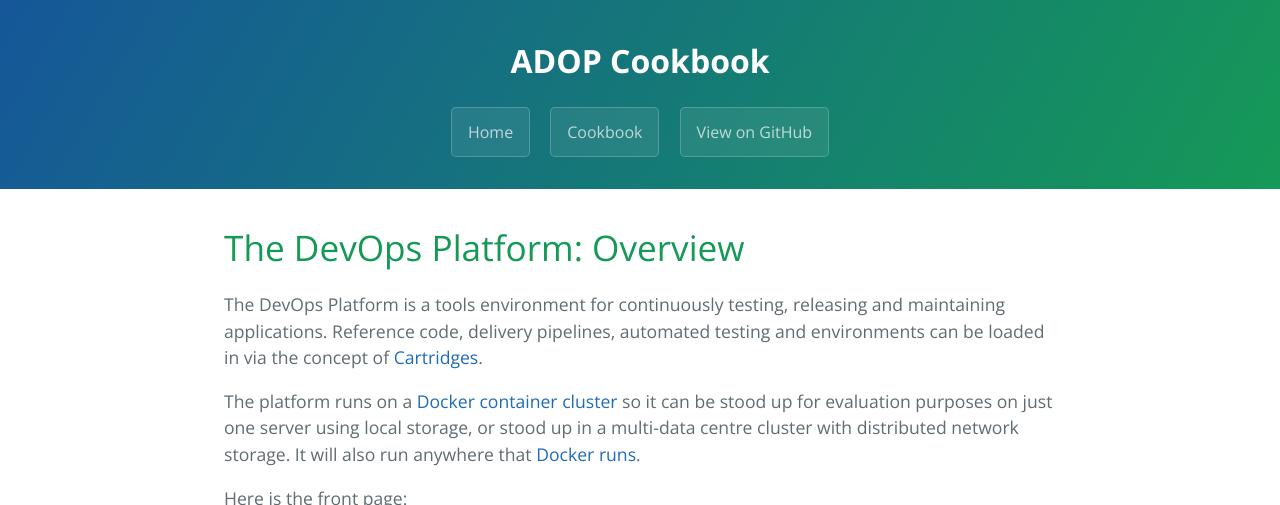
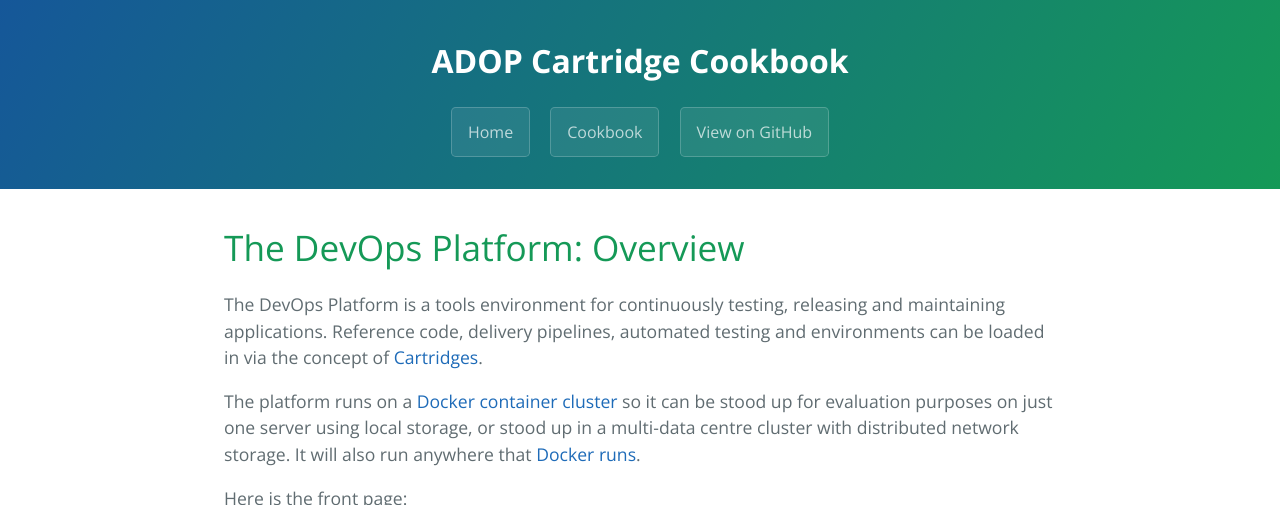
Before and after one commit to alexeymhv/adop-cartridges-cookbook, a Jekyll site: the page built from index.html, in a window 1280 px wide and 900 px high, cut to the strip 0-505 px from the top of the window. Built offline with Jekyll 4.4.1, drawn with Linux system fonts in a browser that asks for light colours.

Commit message:
Update header.html

```diff
--- a/_includes/header.html
+++ b/_includes/header.html
@@ -2,7 +2,7 @@
   <header role="banner">
     <div>
       <div>
-        <h1>ADOP Cookbook</h1>
+        <h1>ADOP Cartridge Cookbook</h1>
       </div>
       <nav class="main-nav">
         {% include primary-nav-items.html %}
```
